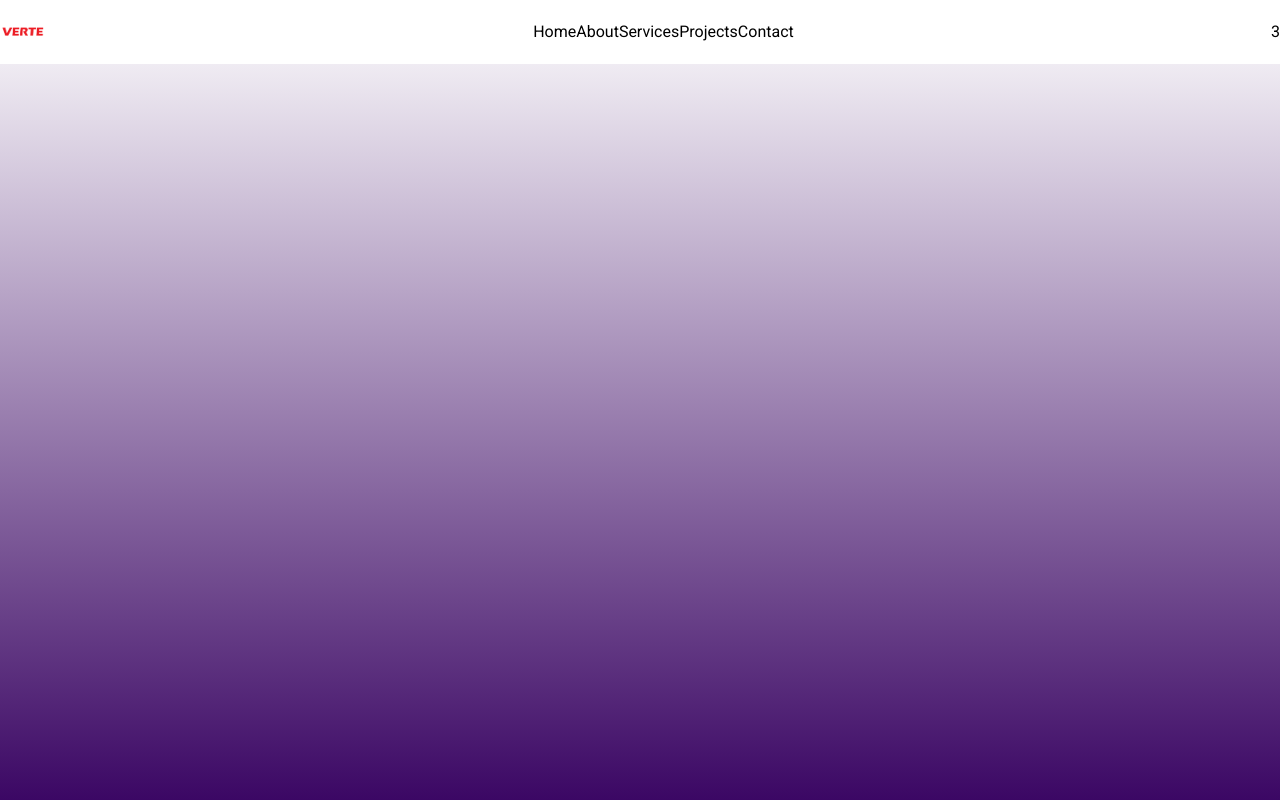
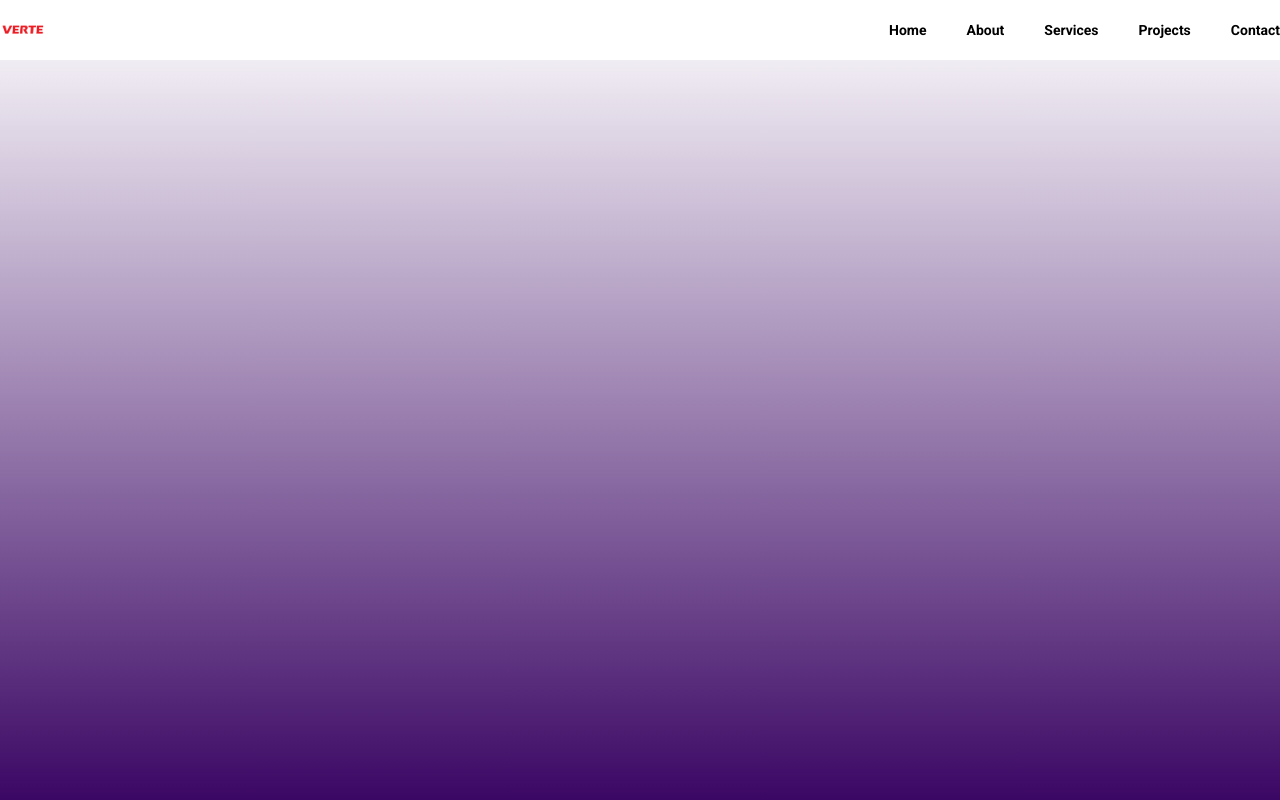
Before and after one commit to Smachoka/tailwind-repo, a website: page src/index.html in a window 1280 px wide. Drawn offline with Linux system fonts and the light colour scheme.

Commit message:
first commit

```diff
--- a/src/index.html
+++ b/src/index.html
@@ -12,12 +12,12 @@
 <body class="font-roboto">
   <div class="h-1/2 lg:h-screen bg-gradient-to-t from-purple-950">
 <nav class=" w-full fixed top-0 bg-white">
-  <div class="container mx-auto py-5 flex justify-between">
+  <div class="container mx-auto py-5 flex  items-center justify-between">
     <div class="flex items-center gap-2">
       <img class="w-14" src="images/logo.png" alt="">
 
     </div>
-    <ul class="hidden md:flex" >
+    <ul class="hidden md:flex space-x-10 font-bold text-sm"  >
 
       <li><a href="#">Home</a></li>
         <li><a href="#">About</a></li>
@@ -27,7 +27,11 @@
 
 
     </ul>
-    <span>3</span>
+   <div class="md:hidden space-y-1" >
+    <div class="w-6 h-1 bg-black"></div>
+    <div class="w-6 h-1 bg-black"></div>
+    <div class="w-6 h-1 bg-black"></div>
+   </div>
   </div>
 
 
--- a/tailwind.config.js
+++ b/tailwind.config.js
@@ -4,7 +4,7 @@ module.exports = {
   theme: {
     extend: {
       screens:{
-        "sm":"480"
+        "sm":"480px"
       }
     },
     fontFamily: {
```
Also changed, not shown: dist/styles.css.
